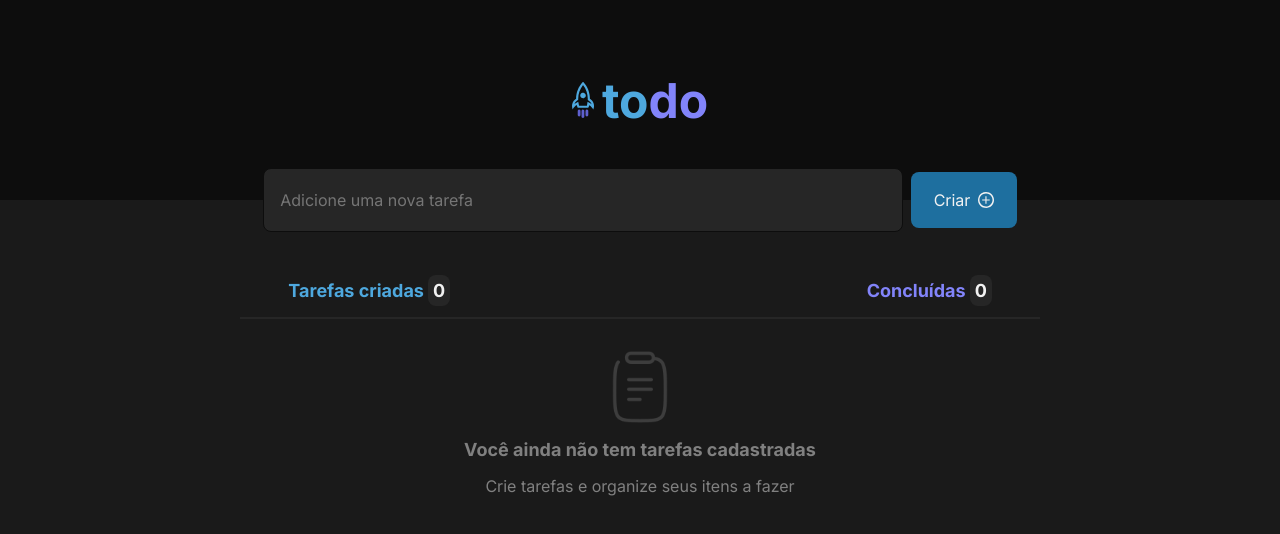
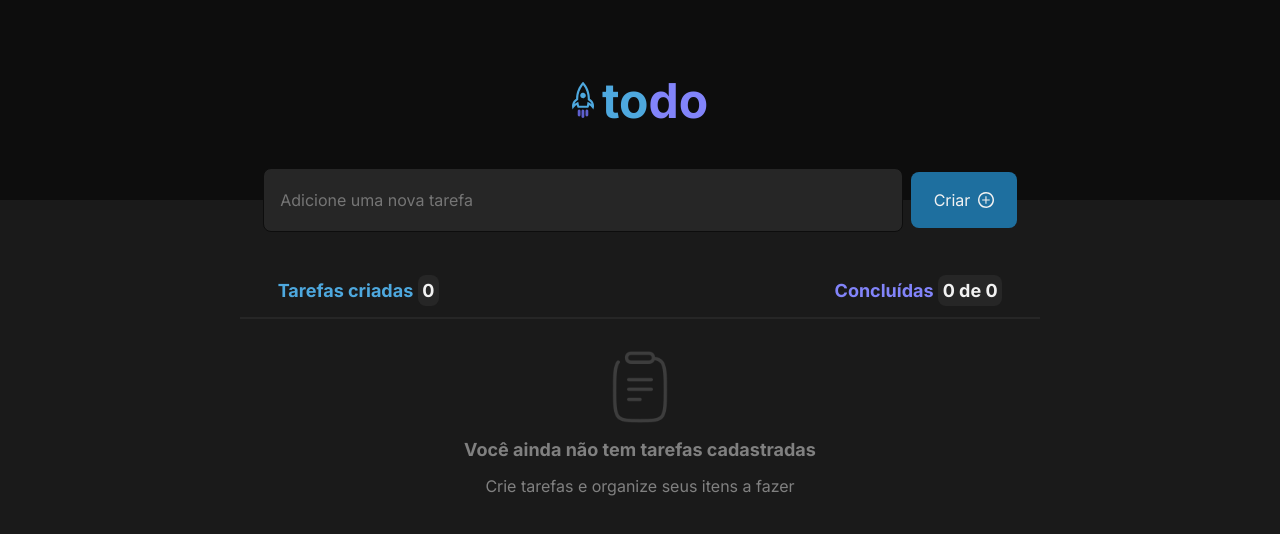
Before and after one commit to Dav1dSo/Listify, a React (Vite) app: page / in a window 1280 px wide. Shown: the top 534 px of the page. Built offline with nearby package versions, Linux system fonts and the light colour scheme.

Commit message:
Adds task completion tracking
Implements functionality to track completed tasks and displays the number of completed and total tasks.  Updates the UI to reflect task completion status and provides visual feedback to the user.

```diff
--- a/src/App.tsx
+++ b/src/App.tsx
@@ -7,7 +7,8 @@ import { NewTask } from "./components/NewTask/NewTask"
 import { Task } from "./types/Task"
 
 function App() {
-
+  const [count, setCount] = useState(0)
+  const [countChecked, setCountCheck] = useState(0)
   const [tasks, setTasks] = useState<Task[]>([])
 
   function CreateTask(newTask: Task) {
@@ -18,8 +19,8 @@ function App() {
     <>
       <Header />
       <NewTask onCreateTask={CreateTask}/>
-      <InfosTasks />
-      <ListTasks tasks={tasks} setTasks={setTasks} />
+      <InfosTasks totalTasks={tasks.length} completedTasks={countChecked} />
+      <ListTasks tasks={tasks} setTasks={setTasks} setCountCheck={setCountCheck} setCount={countChecked}/>
     </>
   )
 }
--- a/src/components/InfoTasks/InfosTasks.tsx
+++ b/src/components/InfoTasks/InfosTasks.tsx
@@ -1,10 +1,15 @@
 import styles from './InfosTasks.module.css'
 
-export function InfosTasks() {
+interface InfosTasksProps {
+    totalTasks: number;
+    completedTasks: number;
+}
+
+export function InfosTasks({ totalTasks, completedTasks}: InfosTasksProps) {
     return (
         <div className={styles.info}>
-            <p>Tarefas criadas <span className={styles.count}>0</span></p>
-            <p>Concluídas <span className={styles.count}>0</span></p>
+            <p>Tarefas criadas <span className={styles.count}>{totalTasks}</span></p>
+            <p>Concluídas <span className={styles.count}>{completedTasks} de {totalTasks}</span></p>
         </div>
     )
 }
--- a/src/components/ListTasks/ListTasks.tsx
+++ b/src/components/ListTasks/ListTasks.tsx
@@ -5,15 +5,27 @@ import { Task } from "../../types/Task";
 
 interface ListTasksProps {
     tasks: Task[];
-    setTasks: React.Dispatch<React.SetStateAction<Task[]>>
+    setTasks: React.Dispatch<React.SetStateAction<Task[]>>;
+    setCountCheck: React.Dispatch<React.SetStateAction<number>>;
+    setCount: React.Dispatch<React.SetStateAction<number>>;
 }
 
-export function ListTasks({ tasks, setTasks }: ListTasksProps) {
+export function ListTasks({ tasks, setTasks, setCountCheck, setCount }: ListTasksProps) {
 
     function handlerCheckTask(taskId: string) {
-        const taskToUpadte = tasks.find(task => task.id === taskId)
-        taskToUpadte && (taskToUpadte.isCompleted = !taskToUpadte.isCompleted)
+        const taskUpdated = tasks.find(task => task.id === taskId)
+        taskUpdated && (taskUpdated.isCompleted = !taskUpdated.isCompleted)
+
+        if (taskUpdated?.isCompleted) {
+            setCountCheck(state => state + 1)
+            setCount(state => state - 1)
+        } else {
+            setCountCheck(state => state - 1)
+            setCount(state => state + 1)
+        }
+
         setTasks([...tasks ])
+
     }
 
     function handlerDeleteTask(taskId: string) {
--- /dev/null
+++ b/src/types/Task.ts
@@ -0,0 +1,5 @@
+export interface Task {
+    id: string;
+    content: string;
+    isCompleted: boolean;
+}
```
Also changed, not shown: 1 other file (tests, documents, lock files or other folders).
